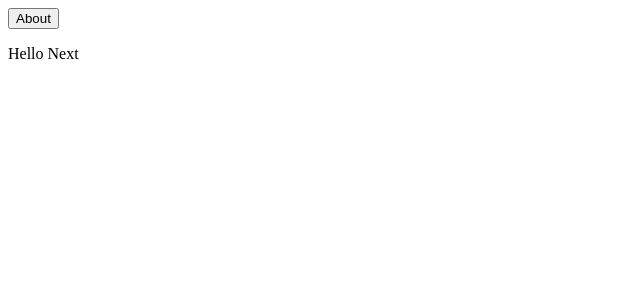
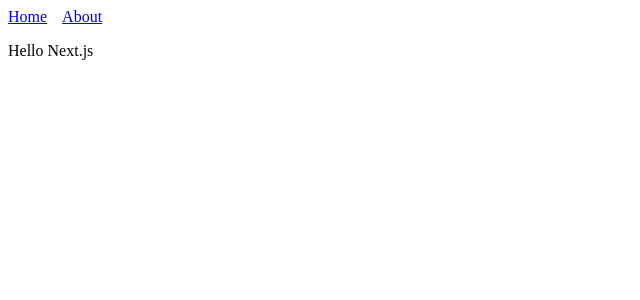
Before and after one commit to danielnmai/nextjs-example, a Next.js app: page / in a window 1280 px wide. Shown: the top 300 px of the page, without its empty margins (0-640 px from the left). Built offline with nearby package versions, Linux system fonts and the light colour scheme.

Commit message:
add a Header component

```diff
--- /dev/null
+++ b/comps/Header.js
@@ -0,0 +1,17 @@
+import Link from "next/link"
+
+const linkStyle = {
+    marginRight: 15
+}
+
+const Header = () => (
+    <div>
+        <Link href="/">
+            <a style={linkStyle}>Home</a>
+        </Link>
+        <Link href="/about">
+            <a style={linkStyle}>About</a>
+        </Link>
+    </div>
+)
+export default Header
--- a/pages/index.js
+++ b/pages/index.js
@@ -1,13 +1,10 @@
 import Link from "next/link"
+import Header from "../comps/Header"
+
 const Index = () => (
     <div>
-        <Link href="/about" >
-            <button>About</button>
-        </Link>
-        {/* <a href="/about"> About Server-Side</a> */}
-        <div>
-            <p> Hello Next </p>
-        </div>
+       <Header />
+       <p>Hello Next.js</p>
     </div>
 )
 export default Index
```
